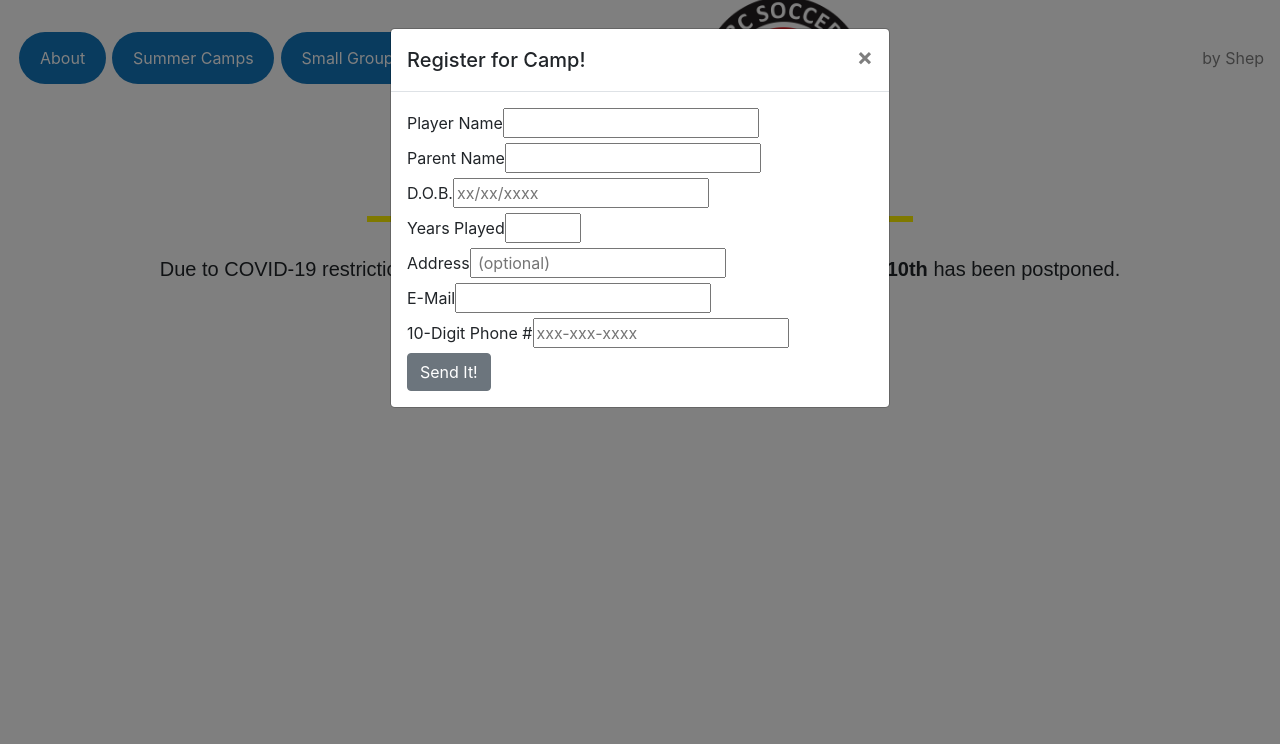
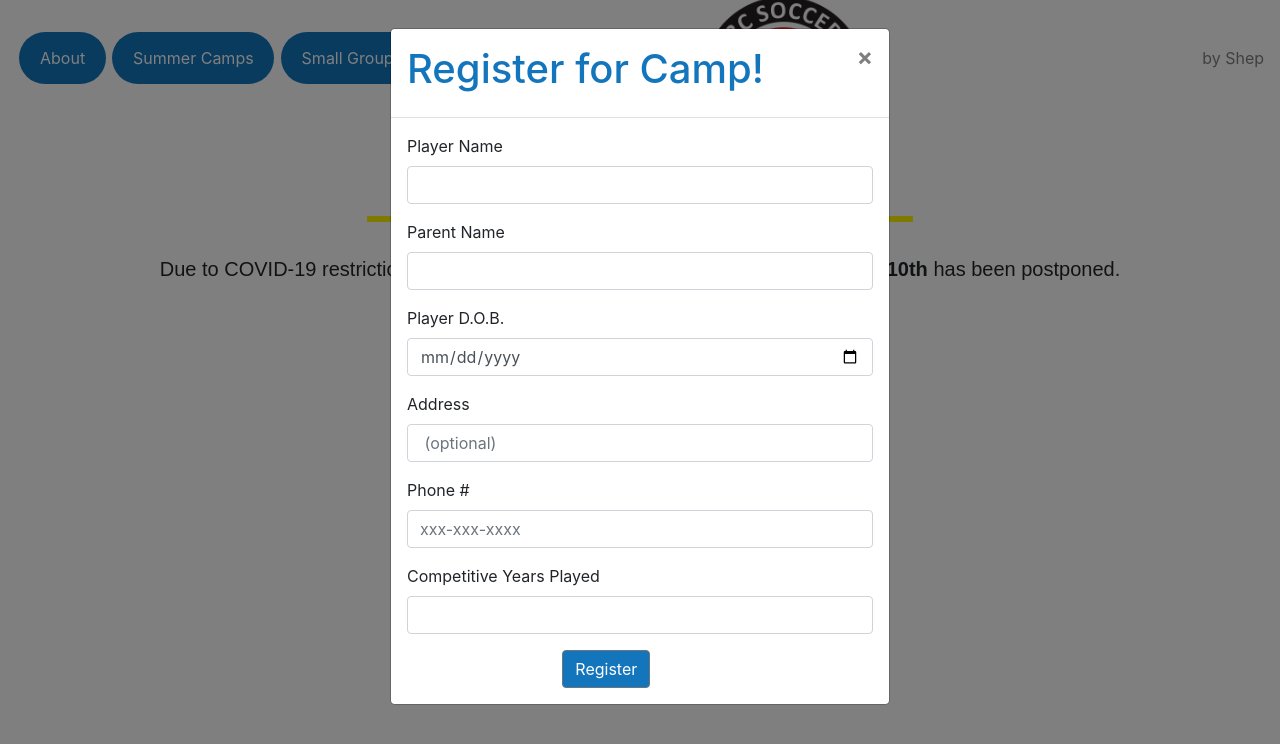
Before and after one commit to NikRowe/3C-Soccer-React, a React (Create React App) app: page /summerCamps in a window 1280 px wide. Both pictures are taken after a click on the button "Register". Shown: the top 744 px of the page. Built offline with nearby package versions, Linux system fonts and the light colour scheme.

Commit message:
Feedback Form Styling

```diff
--- a/src/Components/FeedbackFormComponent.js
+++ b/src/Components/FeedbackFormComponent.js
@@ -1,69 +1,72 @@
 import React from 'react'
-import { Button } from 'reactstrap'
+import { Button, Form, FormGroup, Input, Label, Col, Row } from 'reactstrap'
 
 function FeedbackForm() {
     return (
-        <form>
-            <label htmlFor="playerName"> Player Name </label>
-            <input
+        <Form>
+            <FormGroup>
+                <Label htmlFor='playerName'>Player Name</Label>
+                <Input
+                    required
                     type='text'
+                    id='playerName'
                     name='playerName'
+                />
+            </FormGroup>
+            <FormGroup>
+                <Label htmlFor='parentName'>Parent Name</Label>
+                <Input
                     required
+                    type='text'
+                    id='parentName'
+                    name='parentName'
                 />
-            <br/>
-            <label htmlFor="parentName"> Parent Name </label>
-            <input
+            </FormGroup>
+            <FormGroup>
+                <Label htmlFor='DOB'> Player D.O.B.</Label>
+                <Input
+                    required
+                    type='date'
+                    id='DOB'
+                    name='DOB'
+                />
+            </FormGroup>
+            <FormGroup>
+                <Label htmlFor='address'> Address </Label>
+                <Input
                     type='text'
-                name='parentName'
-                required
-            />
-            <br/>
-            <label htmlFor="DOB"> D.O.B. </label>
-            <input
-                type='text'
-                name='DOB'
-                required
-                minLength='8'
-                maxLength='10'
-                placeholder='xx/xx/xxxx'
-            />
-            <br/>
-            <label htmlFor="years"> Years Played </label>
-            <input
-                type='number'
-                name='years'
-                required
-                min='1'
-                max='2'
-            />
-            <br/>
-            <label htmlFor="address"> Address </label>
-            <input
-                type='text'
+                    id='address'
                     name='address'
                     placeholder=' (optional) '
                 />
-            <br/>
-            <label htmlFor="email"> E-Mail </label>
-            <input
-                type='email'
-                name='email'
+            </FormGroup>
+            <FormGroup>
+                <Label htmlFor='phone'> Phone # </Label>
+                <Input
                     required
-            />
-            <br/>
-            <label htmlFor="phone"> 10-Digit Phone # </label>
-            <input
                     type='tel'
+                    id='phone'
                     name='phone'
-                required
                     maxLength='12'
                     minLength='12'
                     placeholder='xxx-xxx-xxxx'
                 />
-            <br/>
-
-            <Button type='submit'>Send It!</Button>
-        </form>
+            </FormGroup>
+            <FormGroup>
+                <Label htmlFor='yearsPlayed'> Competitive Years Played</Label>
+                <Input
+                    required
+                    type='number'
+                    id='yearsPlayed'
+                    name='yearsPlayed'
+                    maxLength='2'
+                    minLength='1'
+                />
+            </FormGroup>
+            <Col sm={{ offset: 4}}>
+                <Button type='submit' className='regButton'>Register</Button>
+            </Col>
+        </Form>
     )
 }
 
--- a/src/Pages/SummerCamps.js
+++ b/src/Pages/SummerCamps.js
@@ -30,7 +30,7 @@ class SummerCamps extends Component {
                     <Button className="navButton font-weight-bold" onClick={this.toggleModal}>Register</Button>
                 </div>
                 <Modal isOpen={this.state.isModalOpen} toggle={this.toggleModal}>
-                    <ModalHeader toggle={this.toggleModal}>Register for Camp!</ModalHeader>
+                    <ModalHeader className='modalHeader' toggle={this.toggleModal} > <h1>Register for Camp! </h1> </ModalHeader>
                     <ModalBody>
                         <FeedbackForm />
                     </ModalBody>
--- a/src/styles.css
+++ b/src/styles.css
@@ -42,6 +42,17 @@
 
 }
 
+.regButton{
+  background-color: #1376bc;
+  color: white;
+}
+
+.regButton:hover {
+  background-color: white;
+  color: #1376bc;
+  border: solid 2px #1376bc
+}
+
 .desktopNavImg{
   margin-left: 10vw;
 }
@@ -57,3 +68,7 @@
   margin: auto;
   margin-bottom: 4vh;
 }
+
+.modalHeader {
+  color: #1376bc;
+}
```
Lines whose indentation alone changed are shown as unchanged.
